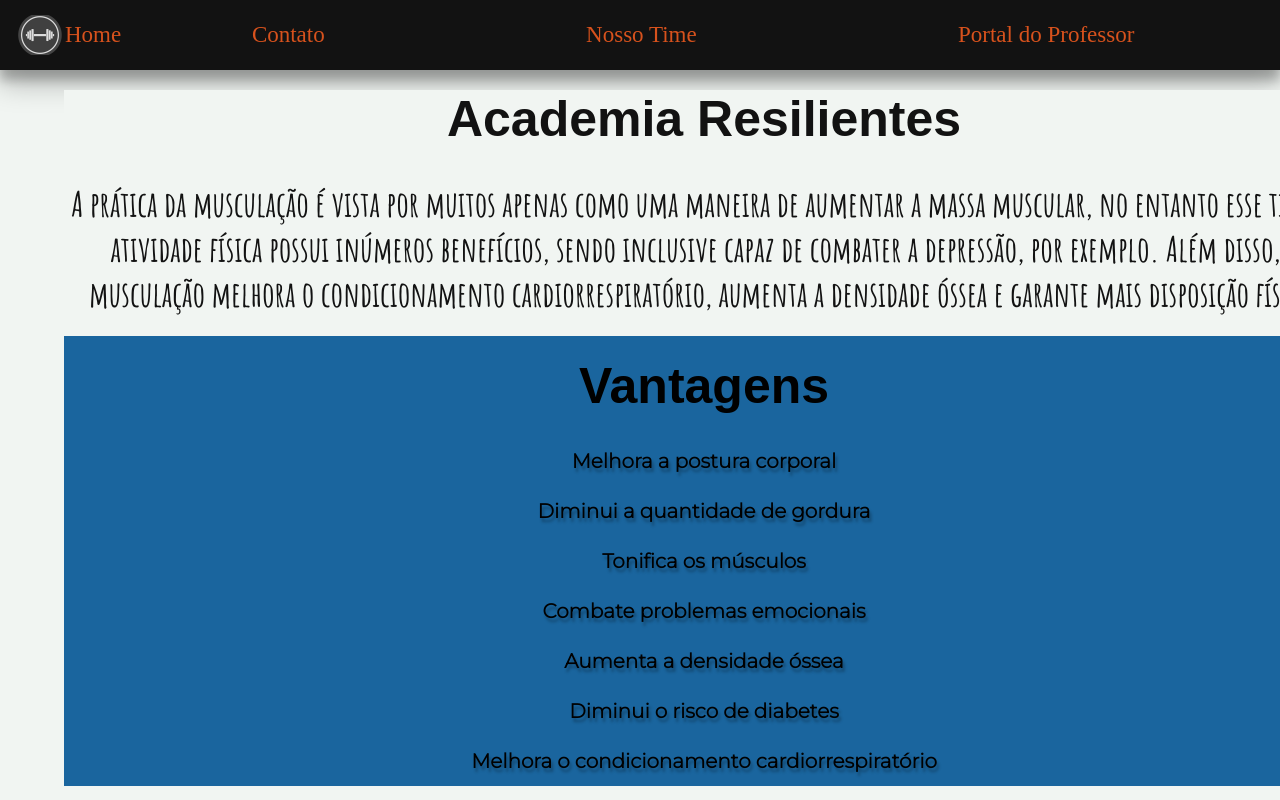
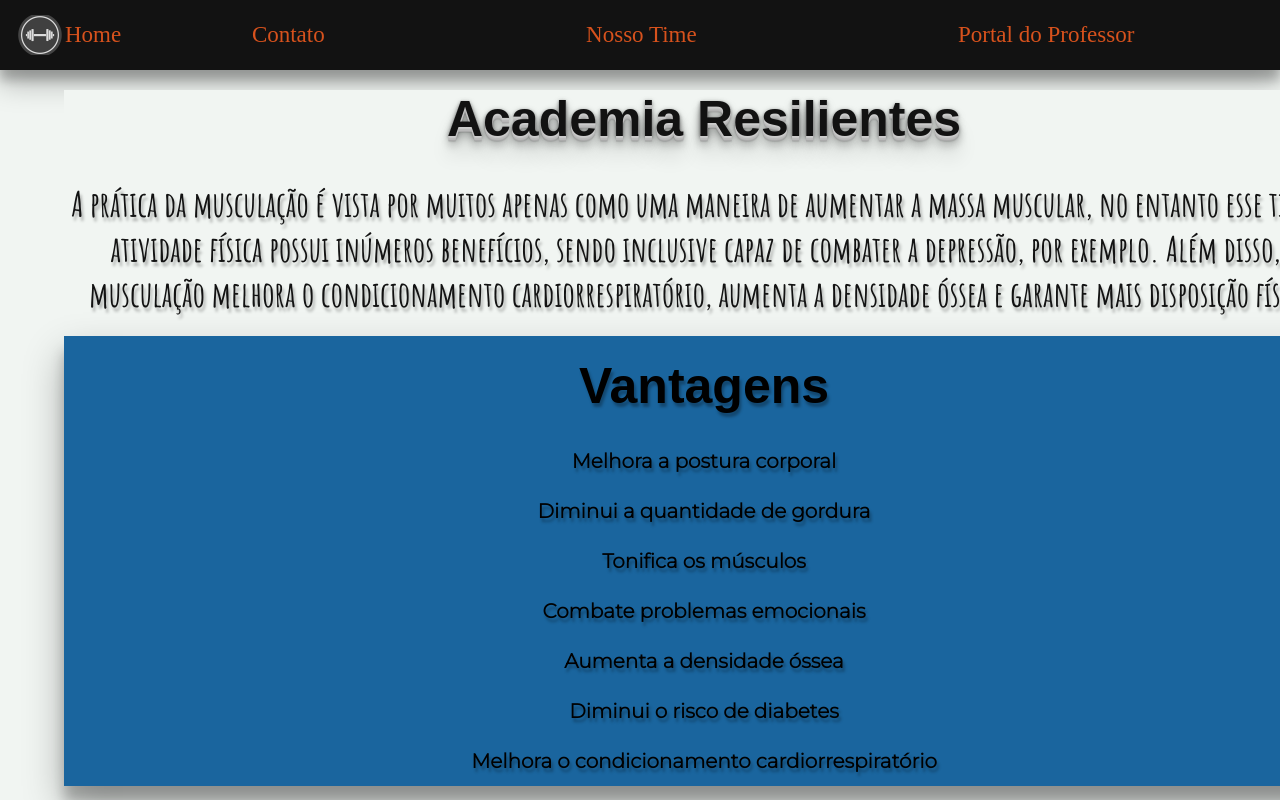
Before and after one commit to danielvdg/Resilientes-Solutions-Academia, a React (Create React App) app: page / in a window 1280 px wide. Shown: the top 800 px of the page. Built offline with nearby package versions, Linux system fonts and the light colour scheme; grey boxes are pictures that could not be loaded.

Commit message:
adicionando sombreamento

```diff
--- a/src/Pages/Home/index.jsx
+++ b/src/Pages/Home/index.jsx
@@ -1,5 +1,6 @@
 //import Components
 import Button from "../../Components/Button";
+import React,{Link} from "react-router-dom";
 //import imagens
 import imagemPlano from "../../Img/imagem1.png";
 import imgInfo from '../../Img/ImgInfo1.png'
@@ -8,6 +9,8 @@ import imgInfo from '../../Img/ImgInfo1.png'
 import * as S from "./style";
 
 const Home = (props) => {
+
+
   return (
     <S.Container>
       <S.ContainerInfo>
@@ -65,7 +68,7 @@ const Home = (props) => {
               <S.li>Aerobicos</S.li>
               <S.li>R$ 49,99</S.li>
               <S.li>
-                <Button>Cadastrar</Button>
+              <Link to='/cadastro'><Button>Cadastrar</Button></Link>
               </S.li>
             </S.ul>
           </S.cardPlano>
@@ -83,7 +86,7 @@ const Home = (props) => {
               <S.li>Cadeira de Massagem </S.li>
               <S.li>R$ 99,99</S.li>
               <S.li>
-                <Button>Cadastrar</Button>
+                <Link to='/cadastro'><Button>Cadastrar</Button></Link>
               </S.li>
             </S.ul>
           </S.cardPlano>
--- a/src/Pages/Home/style.js
+++ b/src/Pages/Home/style.js
@@ -41,6 +41,18 @@ font-family: ${props=> props.theme.fonts.titulo};
 font-size: 50px;
 width: 100%;
 height: 100%;
+text-shadow: 0 1px 0 #ccc,
+               0 2px 0 #c9c9c9,
+               0 3px 0 #bbb,
+               0 4px 0 #b9b9b9,
+               0 5px 0 #aaa,
+               0 6px 1px rgba(0,0,0,.1),
+               0 0 5px rgba(0,0,0,.1),
+               0 1px 3px rgba(0,0,0,.3),
+               0 3px 5px rgba(0,0,0,.2),
+               0 5px 10px rgba(0,0,0,.25),
+               0 10px 10px rgba(0,0,0,.2),
+               0 20px 20px rgba(0,0,0,.15);
 
 justify-self: center;
 text-align: center;
@@ -61,6 +73,7 @@ export const subtitleInfo = styled.h2`
   font-family: ${props=> props.theme.fonts.subtitulo};
   color: ${props=> props.theme.cores.preto};
   font-size: 35px;
+  text-shadow: 2px 4px 3px rgba(0,0,0,0.3);
 
 `
 
@@ -71,6 +84,7 @@ export const info1 = styled.div`
   grid-column: 1;
   width: 95%;
   height: 95%;
+  box-shadow: rgba(0, 0, 0, 0.3) 0px 19px 38px, rgba(0, 0, 0, 0.22) 0px 15px 12px;
 
   @media screen and (max-width:1300px){
       width: 100%;
@@ -129,11 +143,12 @@ export const info2 = styled.div`
 export const info3 = styled.div`
   grid-area: info;
   background-color:${props=> props.theme.cores.azulSafira} ;
+  font-weight: bold;
   grid-row: 3;
   grid-column: 3;
   width: 95%;
   height: 95%;
-
+  box-shadow: rgba(0, 0, 0, 0.3) 0px 19px 38px, rgba(0, 0, 0, 0.22) 0px 15px 12px;
   @media screen and (max-width:1300px){
       width: 100%;
       height: 100%;
@@ -154,6 +169,7 @@ export const infoTitulo = styled.h1`
   align-items: center;
   font-family: ${props=> props.theme.fonts.titulo};
   font-size: 50px;
+  text-shadow: 2px 4px 3px rgba(0,0,0,0.3);
 `
 
 export const ulInfo = styled.ul`
@@ -344,6 +360,7 @@ export const planoLista = styled.p`
     text-align:center;
     align-items: center;
     justify-content: center;
+
     &:hover{
       color: ${props=> props.theme.cores.amarelo};
 
--- a/src/Pages/Professor/style.js
+++ b/src/Pages/Professor/style.js
@@ -2,6 +2,6 @@ import styled from "styled-components";
 
 export const Container = styled.div`
 width: 100%;
-height: 100%;
-
+height: 100vh;
+ background-color: ${props=> props.theme.cores.talco};
 `
```
